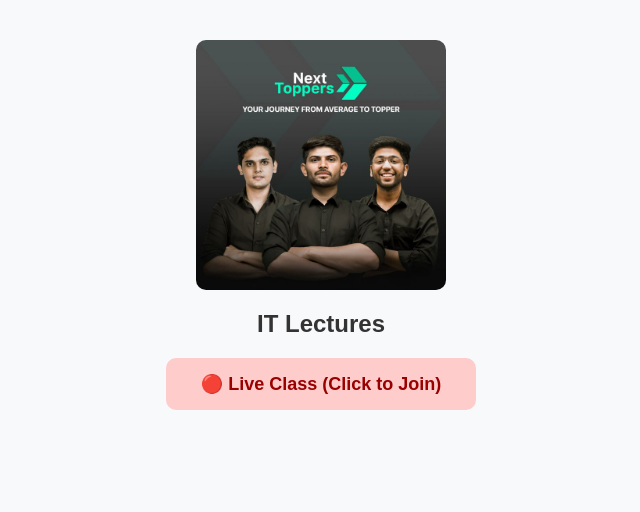
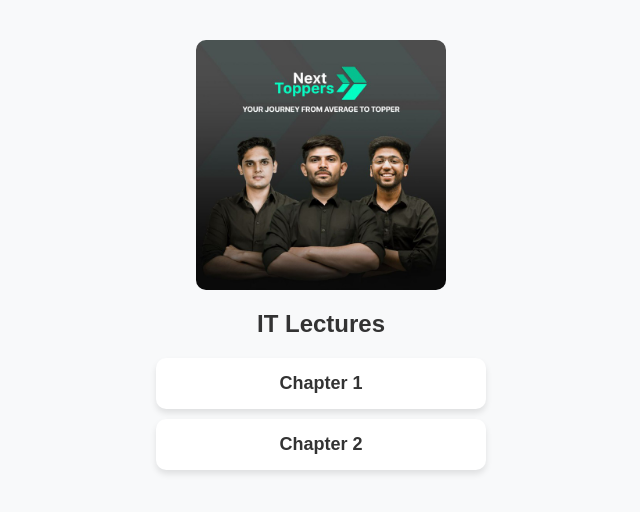
Before and after one commit to Maheshdalle-hub/Batch-Web, a React app: page /lectures/IT in a window 1280 px wide. Shown: the top 512 px of the page, without its empty margins (319-959 px from the left). Built offline with nearby package versions, Linux system fonts and the light colour scheme.

Commit message:
Update Lectures.jsx

```diff
--- a/src/pages/Lectures.jsx
+++ b/src/pages/Lectures.jsx
@@ -15,6 +15,14 @@ const Lectures = () => {
       { name: "Chapter 1", index: 0 },
       { name: "Chapter 2", index: 1 },
     ],
+    SST: [
+      { name: "Chapter 1", index: 0 },
+      { name: "Chapter 2", index: 1 },
+    ],
+    IT: [
+      { name: "Chapter 1", index: 0 },
+      { name: "Chapter 2", index: 1 },
+    ],
   };
 
   return (
@@ -22,7 +30,6 @@ const Lectures = () => {
       <img src={mlogo} alt="Logo" className="big-logo" />
       <h2>{subject} Lectures</h2>
       <div className="lecture-boxes">
-        <div className="live-class-section">🔴 Live Class (Click to Join)</div>
         {lectures[subject]?.map((lecture, index) => (
           <Link
             key={index}
```
